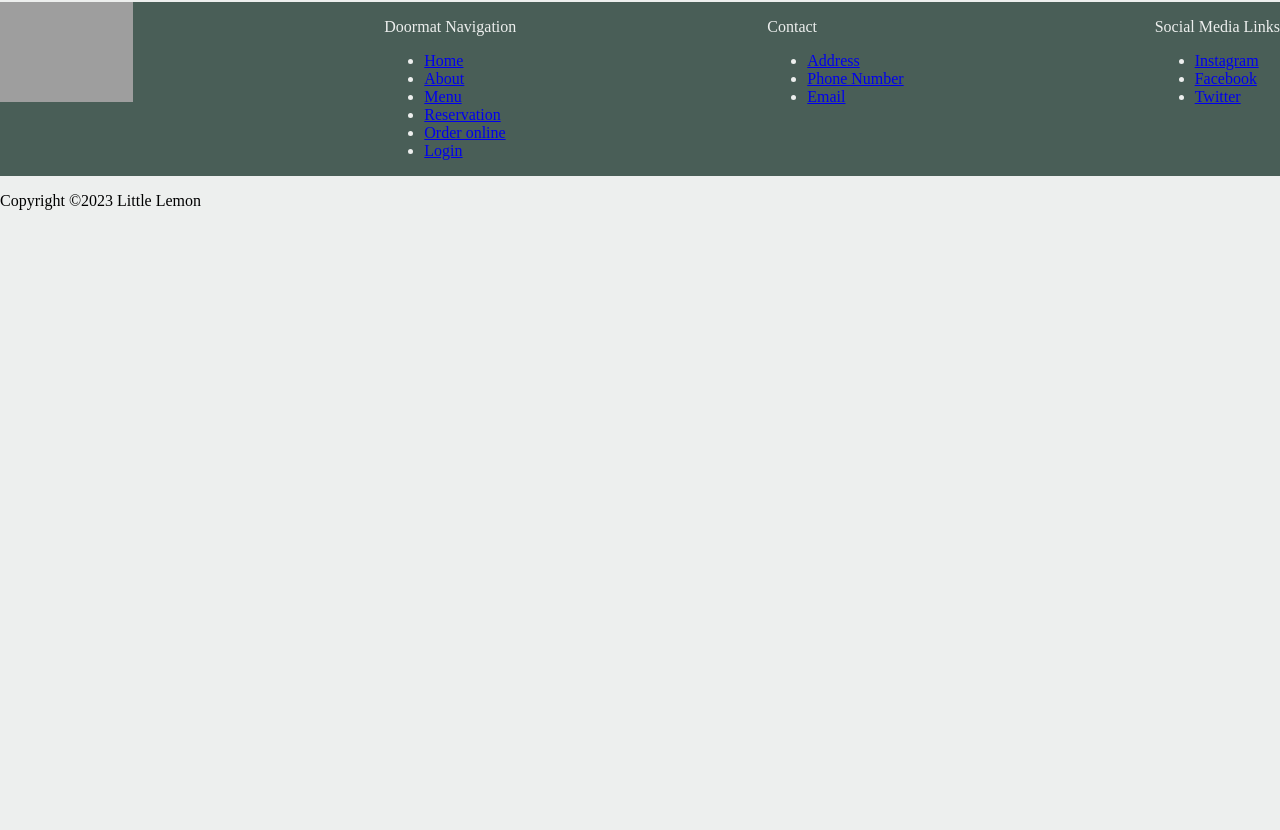
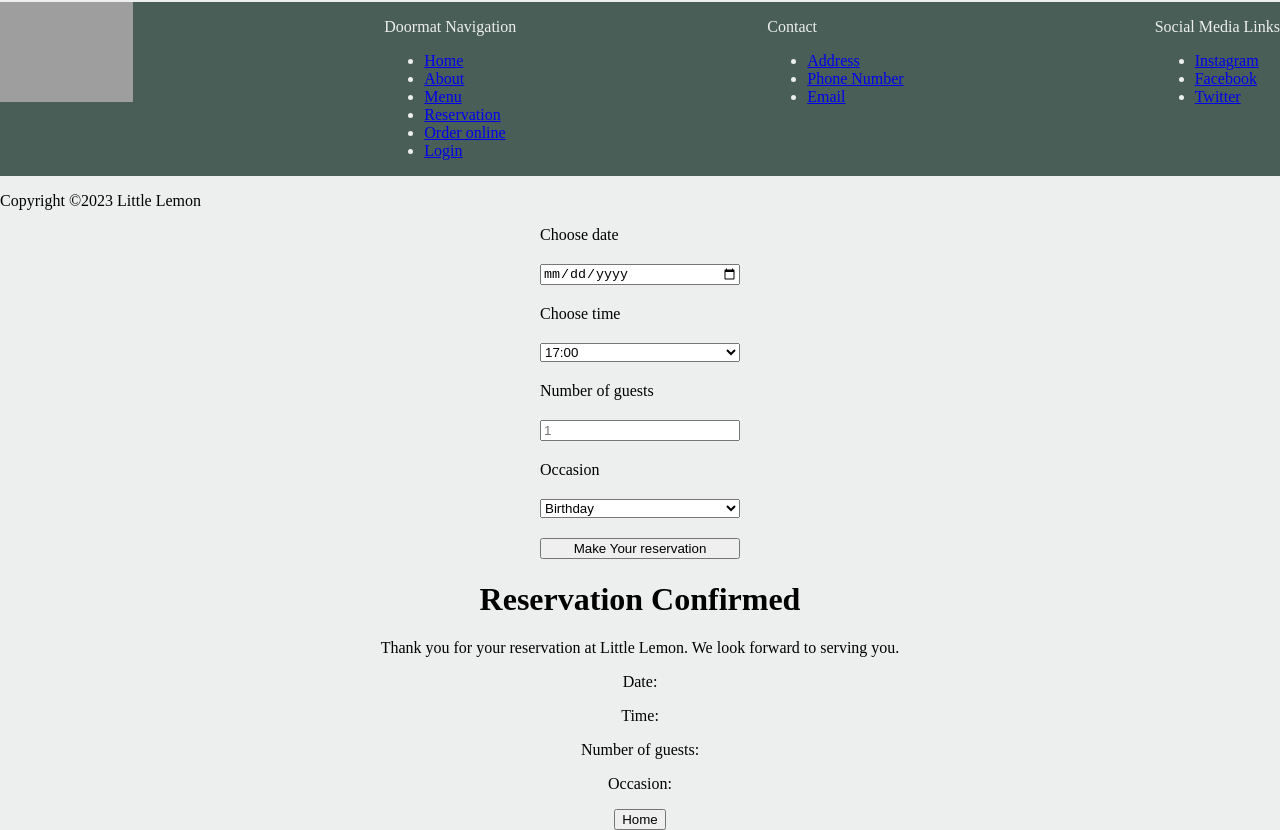
Before and after one commit to Eliixiu/little-lemon, a React (Create React App) app: page / in a window 1280 px wide. Shown: the part 1256-2086 px from the top of the page. Before the commit the page ends 1482 px from the top, so only its background shows below. Built offline with nearby package versions, Linux system fonts and the light colour scheme; grey boxes are pictures that could not be loaded; a web font is replaced by a local one.

Commit message:
Booking and confirmation page basic layout

```diff
--- a/src/App.css
+++ b/src/App.css
@@ -74,3 +74,14 @@ body {
 img {
   height: 100px;
 }
+
+.booking-form {
+  display: grid;
+  max-width: 200px;
+  gap: 20px;
+  margin: 0 auto;
+}
+
+.confimation-form {
+  text-align: center;
+}
--- a/src/App.js
+++ b/src/App.js
@@ -232,9 +232,9 @@ function Footer() {
   );
 }
 
-function App() {
+function HomePage() {
   return (
-    <div className="App">
+    <div>
       <Nav />
       <Header />
       <Main />
@@ -243,4 +243,59 @@ function App() {
   );
 }
 
+function BookingPage() {
+  return (
+    <div>
+      <form className="booking-form">
+        <label for="res-date">Choose date</label>
+        <input type="date" id="res-date" />
+        <label for="res-time">Choose time</label>
+        <select id="res-time ">
+          <option>17:00</option>
+          <option>18:00</option>
+          <option>19:00</option>
+          <option>20:00</option>
+          <option>21:00</option>
+          <option>22:00</option>
+        </select>
+        <label for="guests">Number of guests</label>
+        <input type="number" placeholder="1" min="1" max="10" id="guests" />
+        <label for="occasion">Occasion</label>
+        <select id="occasion">
+          <option>Birthday</option>
+          <option>Anniversary</option>
+        </select>
+        <input type="submit" value="Make Your reservation" />
+      </form>
+    </div>
+  );
+}
+
+function ConfirmationPage() {
+  return (
+    <div className="confimation-form">
+      <h1>Reservation Confirmed</h1>
+      <p>
+        Thank you for your reservation at Little Lemon. We look forward to
+        serving you.
+      </p>
+      <p>Date: {/* insert date here */}</p>
+      <p>Time: {/* insert time here */}</p>
+      <p>Number of guests: {/* insert number of guests here */}</p>
+      <p>Occasion: {/* insert occasion here */}</p>
+      <button>Home</button>
+    </div>
+  );
+}
+
+function App() {
+  return (
+    <div>
+      <HomePage />
+      <BookingPage />
+      <ConfirmationPage />
+    </div>
+  );
+}
+
 export default App;
```
